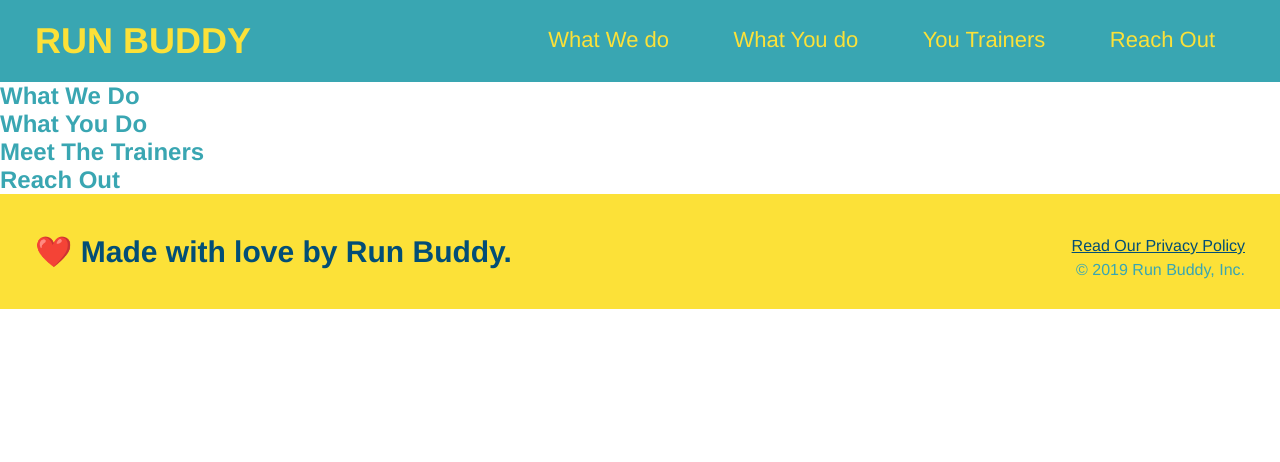
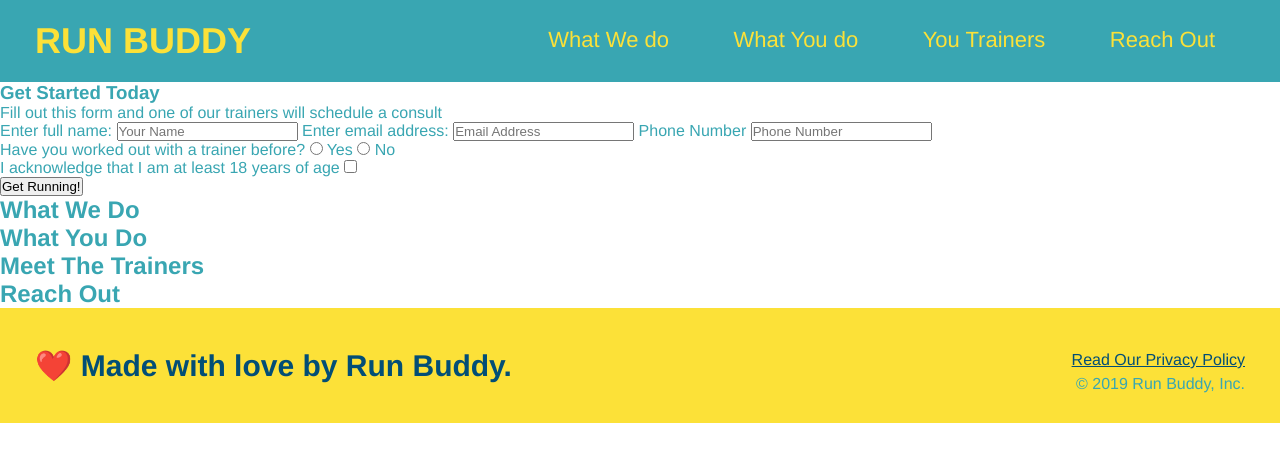
Before and after one commit to jondagamkd/run-buddy, a plain HTML site: page index.html in a window 1280 px wide. Drawn offline with Linux system fonts and the light colour scheme.

Commit message:
Added hero section

```diff
--- a/index.html
+++ b/index.html
@@ -34,6 +34,33 @@
 
         <!-- hero/jumbotron -->
         <section>
+            <div>
+                <h3>Get Started Today</h3>
+                <p>Fill out this form and one of our trainers will schedule a consult</p>
+            <!-- Add form element -->
+                <form>
+                    <label for="name">Enter full name:</label>
+                    <input type="text" placeholder="Your Name" name="name" id="name" />
+                    <label for="email">Enter email address:</label>
+                    <input type="email" placeholder="Email Address" name="email" id="email" />
+                    <label for="phone">Phone Number</label>
+                    <input type="tel" placeholder="Phone Number" name="phone" id="phone" />
+                    <p>
+                        Have you worked out with a trainer before?
+                        <input type="radio" name="trainer-confirm" id="trainer-yes" />
+                        <label for="trainer-yes">Yes</label>
+                        <input type="radio" name="trainer-confirm" id="trainer-no" />
+                        <label for="trainer-no">No</label>
+                    </p>
+                    <p>
+                        <label for="eighteen">I acknowledge that I am at least 18 years of age</label>
+                        <input type="checkbox" id="eighteen" name="eighteen">
+                    </p>
+                    <button type="submit">
+                        Get Running!
+                    </button>
+                </form>
+            </div>
         </section>
 
         <!-- "what we do" section-->
```
